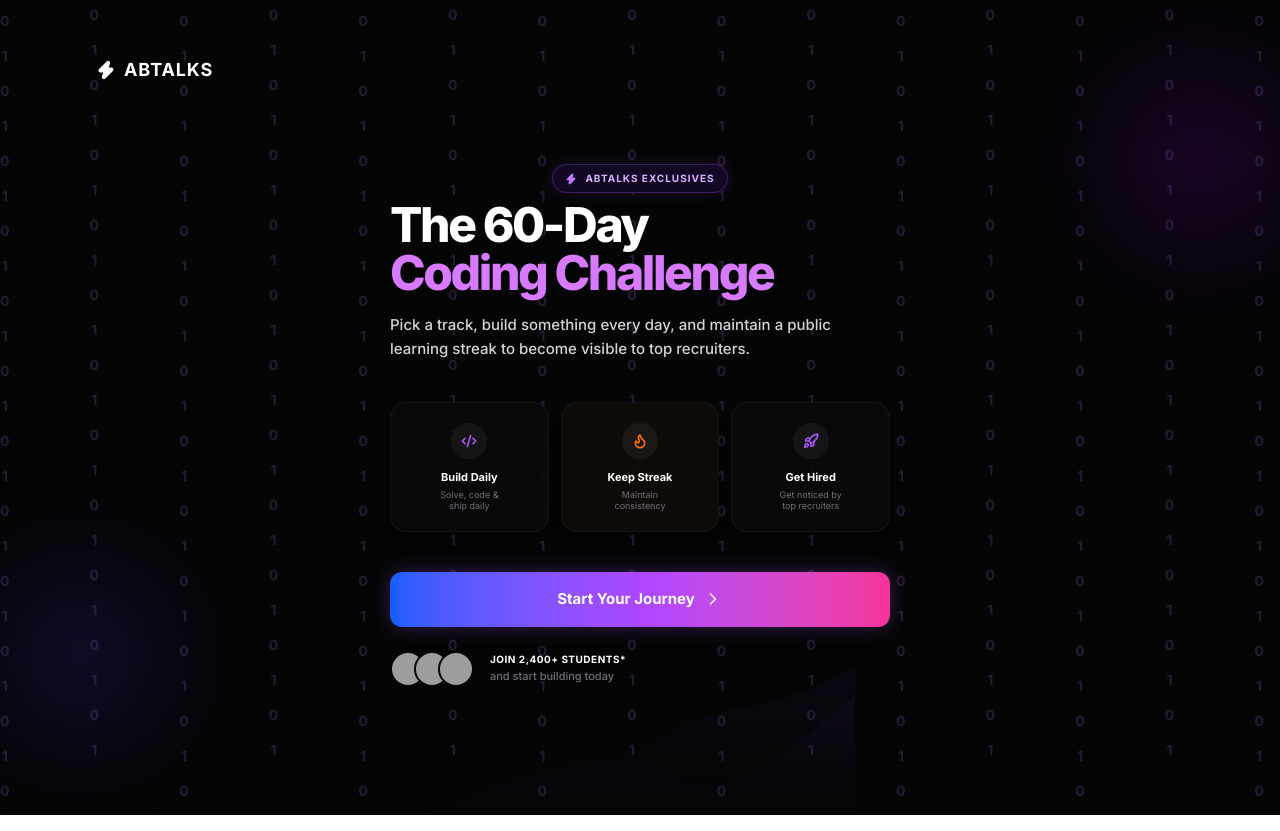
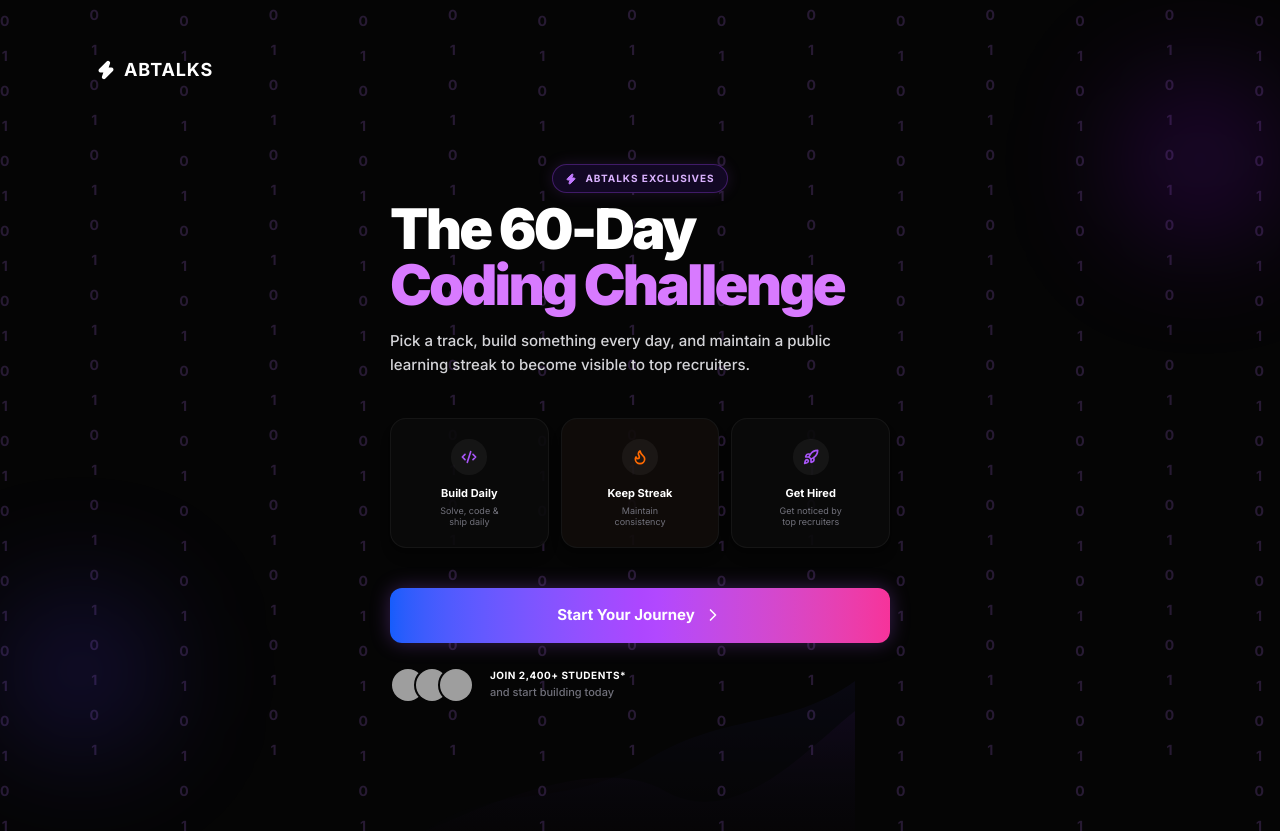
Before and after one commit to SubhamMukhopadhyay/elevatex-abtalks, a Next.js app: page / in a window 1280 px wide. Built offline with nearby package versions, Linux system fonts and the light colour scheme; grey boxes are pictures that could not be loaded.

Commit message:
style: use dynamic vw sizing for hero typography to guarantee exact matching size and thickness on all devices without wrapping

```diff
--- a/app/page.tsx
+++ b/app/page.tsx
@@ -58,9 +58,9 @@ export default function Landing() {
 
         {/* Hero Typography */}
         <div className="space-y-4 w-full text-left">
-          <h1 className="text-[2.8rem] md:text-[3rem] font-extrabold leading-[1.0] tracking-tighter">
-            <span className="text-white block whitespace-nowrap">The 60-Day</span>
-            <span className="text-[#d87aff] block whitespace-nowrap">Coding Challenge</span>
+          <h1 className="text-[12.5vw] sm:text-[3.5rem] font-black leading-[1.0] tracking-tighter">
+            <span className="text-white block">The 60-Day</span>
+            <span className="text-[#d87aff] block">Coding Challenge</span>
           </h1>
           <p className="text-zinc-300 text-[15px] leading-relaxed font-medium pr-4">
             Pick a track, build something every day, and maintain a public learning streak to become visible to top recruiters.
```
